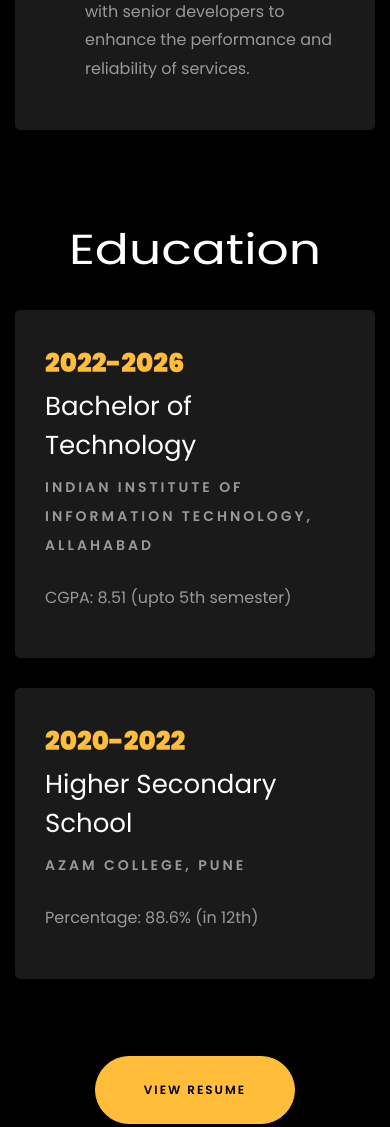
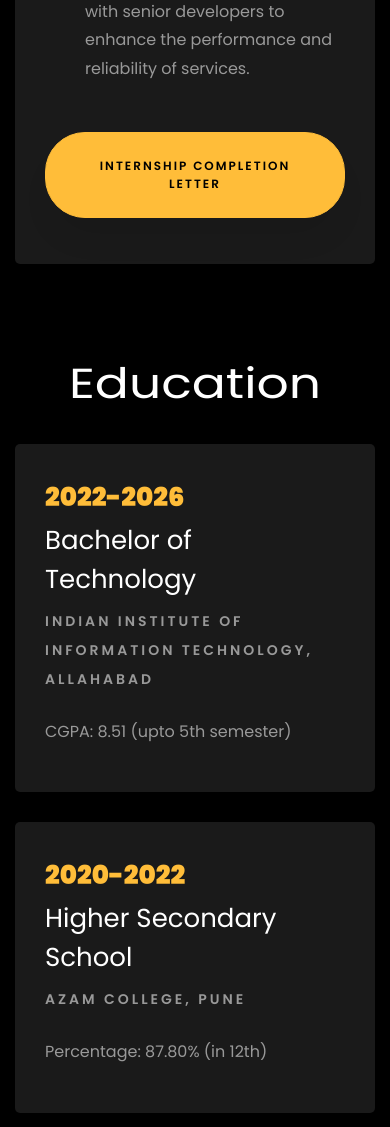
Before and after one commit to Vedant2379/Vedant2379.github.io, a plain HTML site: page index.html in a window 390 px wide. Shown: the part 3740-4867 px from the top of the page. Drawn offline with Linux system fonts and the light colour scheme; files whose address does not match are found by name.

Commit message:
Update index.html

```diff
--- a/index.html
+++ b/index.html
@@ -342,10 +342,13 @@
 									to enhance the performance and reliability of services.</li>
 							</ul>
 						</p>
+                                                <div class="row justify-content-center mt-5">
+							<div class="col-md-6 text-center ftco-animate">
+								<p><a href="https://drive.google.com/file/d/1PQ-BUJPtvTCNwm5j-7HM4SinojoRmRbT/view?usp=sharing" class="btn btn-primary py-4 px-5">Internship Completion Letter</a></p>
+							</div>
+						</div>
 					</div>
-
 				</div>
-
 				<!-- <div class="col-md-6">
 					<div class="resume-wrap ftco-animate">
 						<span class="date">2018-2021</span>
@@ -387,7 +390,7 @@
     					<span class="date">2020-2022</span>
     					<h2>Higher Secondary School</h2>
     					<span class="position">Azam College, Pune</span>
-    					<p class="mt-4">Percentage: 88.6% (in 12th)</p>
+    					<p class="mt-4">Percentage: 87.80% (in 12th)</p>
     				</div>
 				</div>
     		</div>
```
